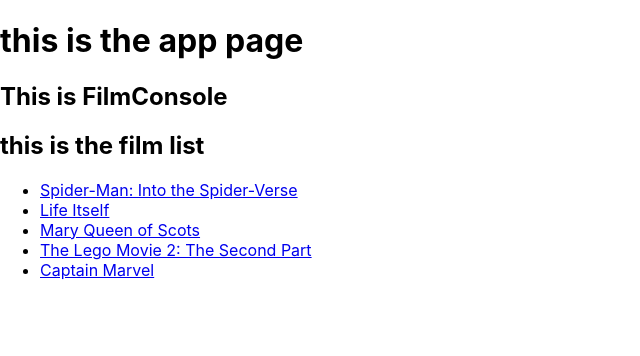
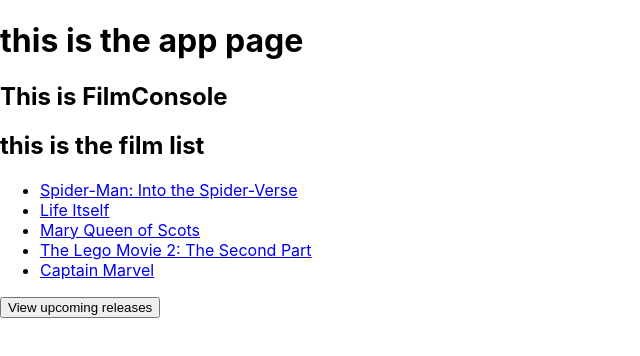
Before and after one commit to AmyBrowneDesigns/cc_movies_list_hw_react, a React (Create React App) app: page / in a window 1280 px wide. Shown: the top 356 px of the page, without its empty margins (0-640 px from the left). Built offline with nearby package versions, Linux system fonts and the light colour scheme.

Commit message:
got link button to work

```diff
--- a/src/containers/FilmConsole.js
+++ b/src/containers/FilmConsole.js
@@ -35,8 +35,13 @@
         <>
         <h2>This is FilmConsole</h2>
         <FilmList films = {films}/>
+
+        <form action="https://www.imdb.com/calendar/?region=gb" target="_blank">
+            <input type="submit" value= "View upcoming releases" />
+        </form>
         </>
-    )
-}
+    );
+};
+
 
 export default FilmConsole;
```
Also changed, not shown: 1 other file (tests, documents, lock files or other folders).
